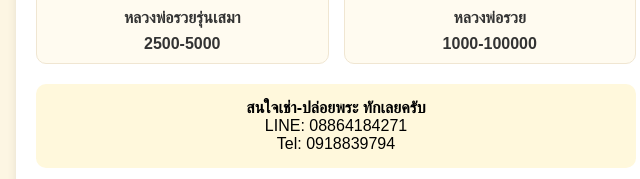
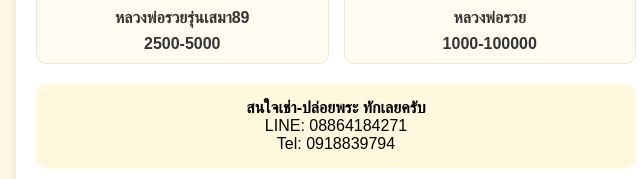
Before and after one commit to basbas1122b-alt/GitHub-s.io, a plain HTML site: page index.html in a window 1280 px wide. Shown: the part 350-529 px from the top of the page, 304-944 px from the left. Drawn offline with Linux system fonts and the light colour scheme.

Commit message:
Update index.html

```diff
--- a/index.html
+++ b/index.html
@@ -28,7 +28,7 @@
         <div class="gallery">
             <div class="phra-card">
                 <img src="IMG_3187.jpeg" alt="พระเครื่อง">
-                <p>หลวงพ่อรวยรุ่นเสมา</p>
+                <p>หลวงพ่อรวยรุ่นเสมา89</p>
                 <p class=phra">2500-5000</p>
 
             </div>
```
